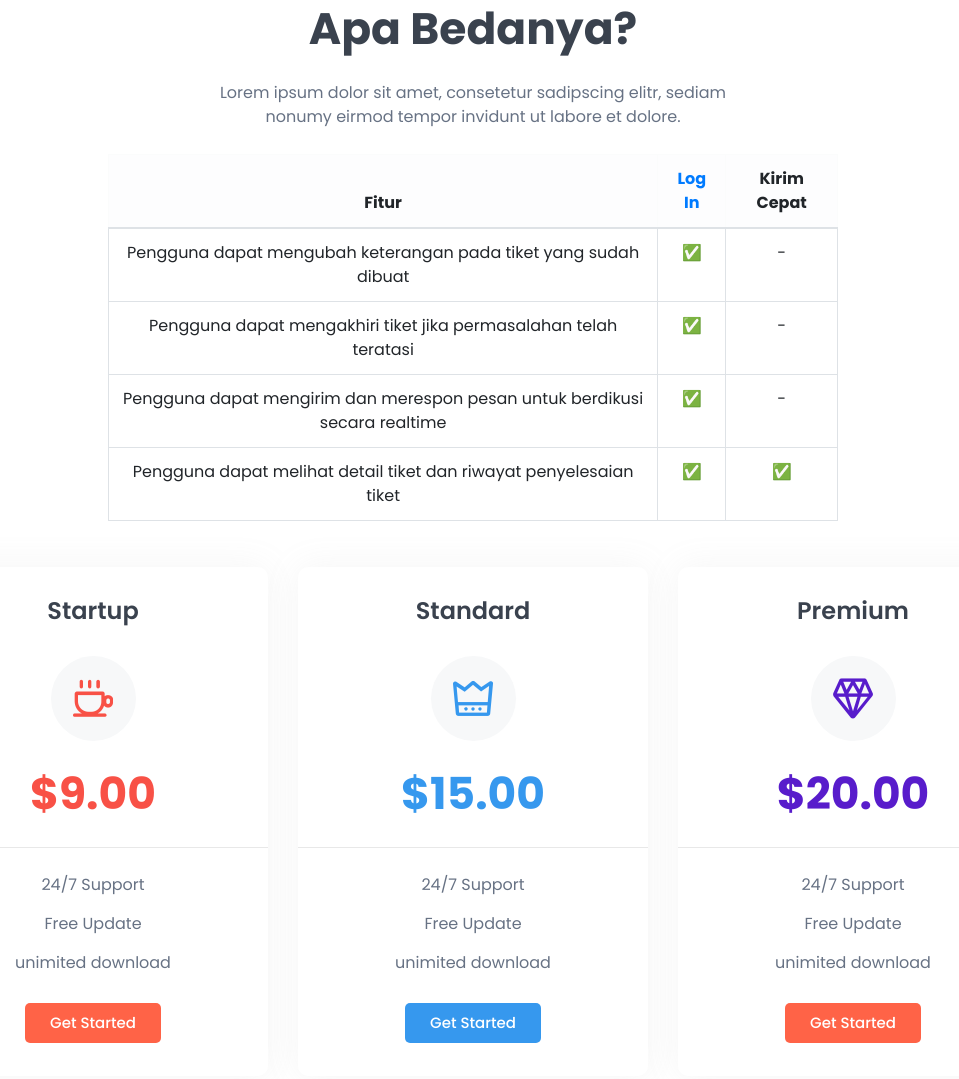
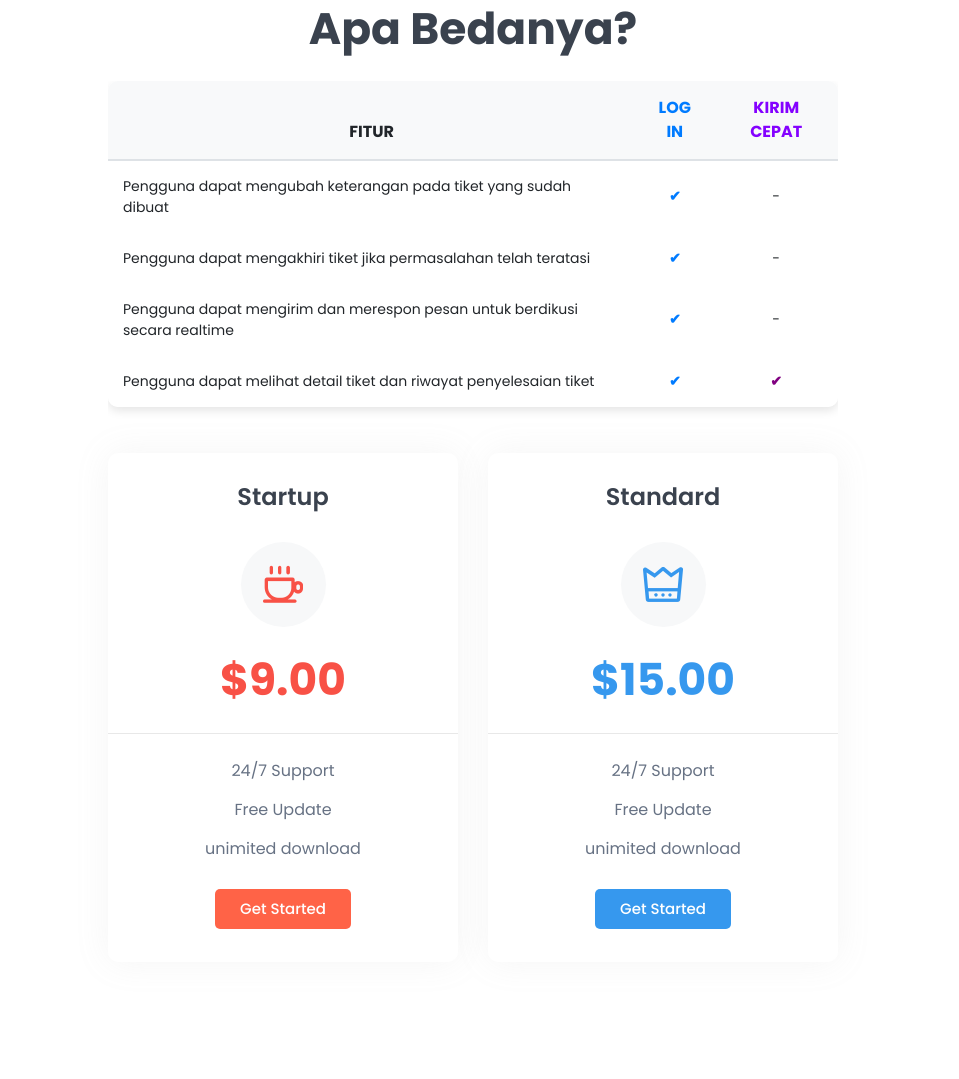
Before and after one commit to irennedn19/landingpageticketing, a plain HTML site: page index.html in a window 1280 px wide. Shown: the part 5710-6789 px from the top of the page, without its empty margins (167-1126 px from the left). Drawn offline with Linux system fonts and the light colour scheme; files whose address does not match are found by name.

Commit message:
tambah faq, perbedaan

```diff
--- a/assets/css/style.css
+++ b/assets/css/style.css
@@ -1699,6 +1699,64 @@ p {
 .single_pricing.pricing_active .pricing_btn .main-btn:hover {
   background-color: rgba(54, 152, 238, 0.7);
 }
+
+/* Style agar mirip dengan template */
+.table {
+  border-radius: 10px;
+  overflow: hidden;
+  box-shadow: 0px 4px 10px rgba(0, 0, 0, 0.1); /* Efek shadow */
+}
+
+/* Style header tabel */
+.table thead {
+  background: #f8f9fa;
+  font-weight: bold;
+  text-transform: uppercase;
+  vertical-align: middle; /* Pastikan header di tengah */
+}
+
+.table th {
+  padding: 15px;
+  font-size: 16px;
+  border: none;
+  text-align: center; /* Header di tengah */
+  vertical-align: middle; /* Supaya teks ada di tengah secara vertikal */
+}
+
+/* Style isi tabel */
+.table td {
+  padding: 15px;
+  font-size: 14px;
+  border: none;
+  background: #ffffff;
+  vertical-align: middle; /* Supaya teks ada di tengah secara vertikal */
+}
+
+/* Rata kiri hanya untuk kolom pertama (Fitur) */
+.table td:first-child {
+  text-align: left;
+}
+
+/* Warna dan shadow untuk baris */
+.table tbody tr {
+  transition: all 0.3s ease-in-out;
+}
+
+.table tbody tr:hover {
+  background-color: #f1f1f1;
+}
+
+/* Warna khusus untuk teks */
+.text-primary {
+  color: #007bff;
+  font-weight: bold;
+}
+
+.text-purple {
+  color: #8401FF;
+  font-weight: bold;
+}
+
 
 /*===========================
     10.DOWNLOAD APP css
--- a/index.html
+++ b/index.html
@@ -88,10 +88,10 @@
                                         <a class="page-scroll" href="#features">Alur Ticketing</a>
                                     </li>
                                     <li class="nav-item">
-                                        <a class="page-scroll" href="#about">FAQs</a>
+                                        <a class="page-scroll" href="#faq">FAQs</a>
                                     </li>
                                     <li class="nav-item">
-                                        <a class="page-scroll" href="#screenshot">Contact</a>
+                                        <a class="page-scroll" href="#footer">Contact</a>
                                     </li>
                                     <!-- <li class="nav-item">
                                         <a class="page-scroll" href="#pricing">Pricing</a>
@@ -413,42 +413,41 @@
                 <div class="col-lg-6">
                     <div class="section_title text-center pb-25">
                         <h4 class="title">Apa Bedanya?</h4>
-                        <p>Lorem ipsum dolor sit amet, consetetur sadipscing elitr, sediam nonumy eirmod tempor invidunt ut labore et dolore.</p>
                     </div> <!-- section title -->
                 </div>
             </div> <!-- row -->
 
             <div class="row justify-content-center">
                 <div class="col-lg-8">
-                    <div class="table-responsive">
+                    <div class="table-responsive wow fadeInUp" data-wow-duration="1.3s" data-wow-delay="0.2s">
                         <table class="table table-bordered text-center">
                             <thead class="table-light">
                                 <tr>
                                     <th>Fitur</th>
                                     <th class="text-primary">Log In</th>
-                                    <th class="text-purple">Kirim Cepat</th>
+                                    <th class="text-purple" style="color: #8401FF;">Kirim Cepat</th>
                                 </tr>
                             </thead>
                             <tbody>
                                 <tr>
-                                    <td>Pengguna dapat mengubah keterangan pada tiket yang sudah dibuat</td>
-                                    <td>✅</td>
+                                    <td class="">Pengguna dapat mengubah keterangan pada tiket yang sudah dibuat</td>
+                                    <td class="text-primary">✔</td>
                                     <td>-</td>
                                 </tr>
                                 <tr>
                                     <td>Pengguna dapat mengakhiri tiket jika permasalahan telah teratasi</td>
-                                    <td>✅</td>
+                                    <td class="text-primary">✔</td>
                                     <td>-</td>
                                 </tr>
                                 <tr>
                                     <td>Pengguna dapat mengirim dan merespon pesan untuk berdikusi secara realtime</td>
-                                    <td>✅</td>
+                                    <td class="text-primary">✔</td>
                                     <td>-</td>
                                 </tr>
                                 <tr>
                                     <td>Pengguna dapat melihat detail tiket dan riwayat penyelesaian tiket</td>
-                                    <td>✅</td>
-                                    <td class="price">✅</td>
+                                    <td class="text-primary">✔</td>
+                                    <td class="text-purple"style="color:purple;">✔</td>
                                 </tr>
                             </tbody>
                         </table>
@@ -495,7 +494,7 @@
                         </div>
                     </div>  <!-- single pricing -->
                 </div>
-                <div class="col-lg-4 col-md-8 col-sm-10">
+                <!-- <div class="col-lg-4 col-md-8 col-sm-10">
                     <div class="single_pricing text-center pricing_color_3 mt-30 wow fadeInUp" data-wow-duration="1.3s" data-wow-delay="0.8s">
                         <div class="pricing_top_bar">
                             <h5 class="pricing_title">Premium</h5>
@@ -512,8 +511,8 @@
                         <div class="pricing_btn">
                             <a href="#" class="main-btn main-btn-2">Get Started</a>
                         </div>
-                    </div>  <!-- single pricing -->
-                </div>
+                    </div>  single pricing -->
+                <!-- </div> -->
             </div> <!-- row -->
         </div> <!-- container -->
     </section>
@@ -521,8 +520,8 @@
     <!--====== PRICNG PART ENDS ======-->
 
 
- <!-- ========================= faq-section start ========================= -->
- <section class="faq-section pt-150">
+<!-- ========================= faq-section start ========================= -->
+<section id="faq" class="faq-section pt-150">
     <div class="container">
         <div class="row align-items-center">
             <div class="col-lg-6">
```
Also changed, not shown: signup.html (line endings or trailing spaces).
